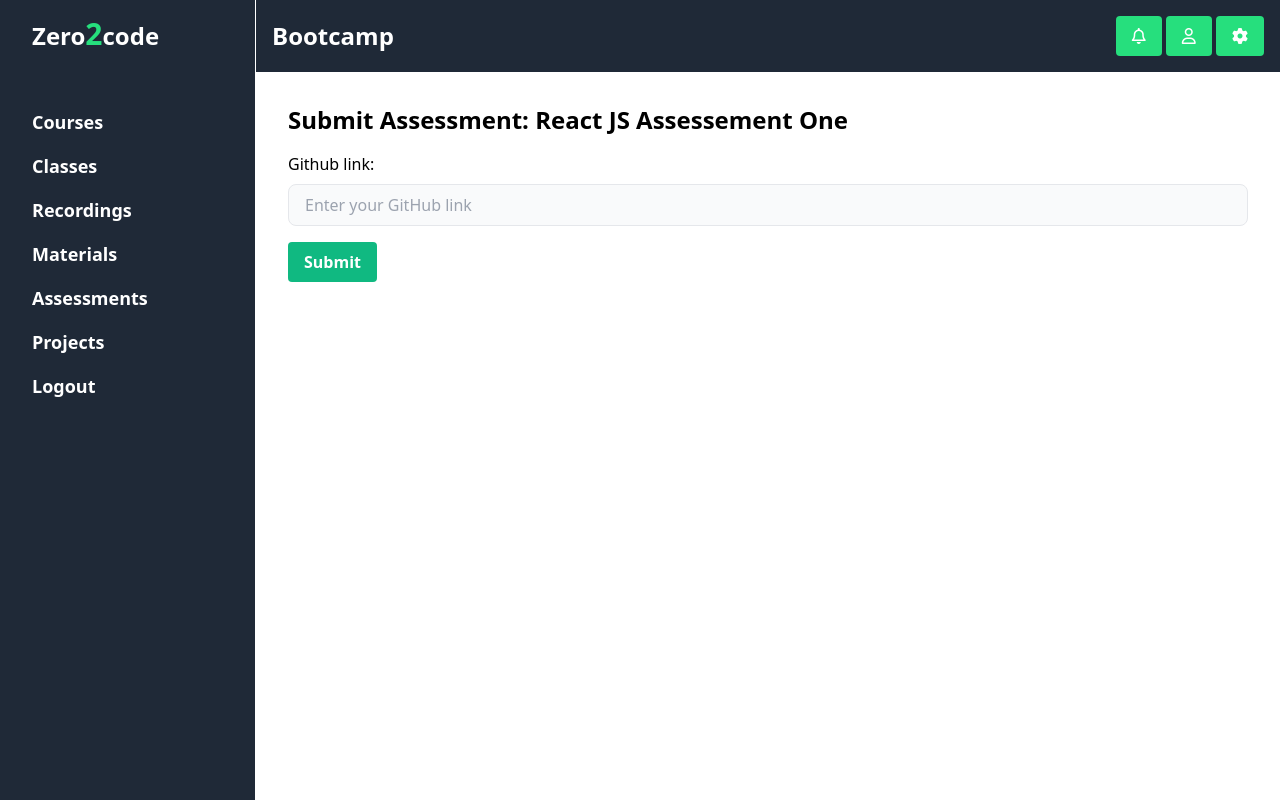
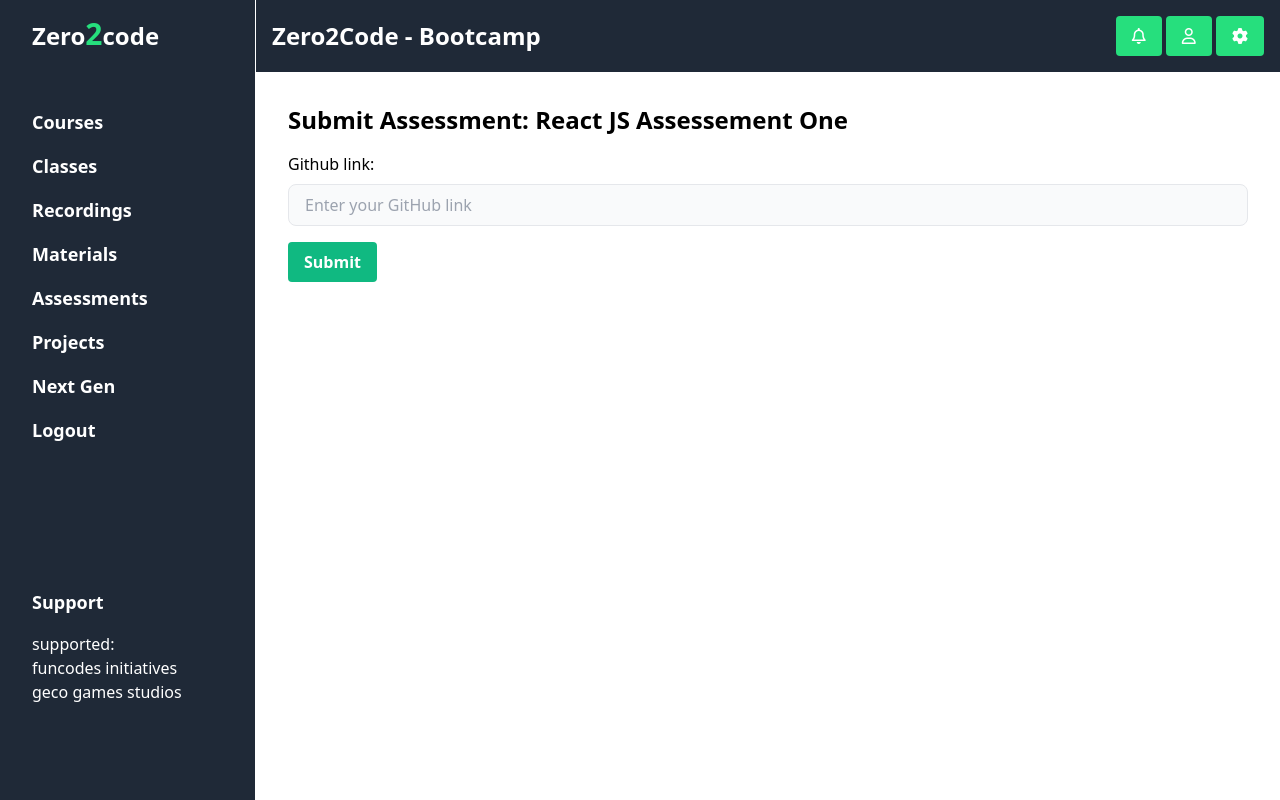
Before and after one commit to Narcob47/zero2code, a Django app: a page that uses dashboard/courses/templates/base.html in a window 1280 px wide. Run offline with Django 5.2, Linux system fonts and the light colour scheme; a user stored in the database is signed in; data comes from the database, SQL or seed files in the repository; both versions use the stored data as it was after the commit; some libraries are stand-ins or nearby versions.

Commit message:
more updates

```diff
--- a/dashboard/courses/forms.py
+++ b/dashboard/courses/forms.py
@@ -105,3 +105,23 @@ class AssessmentSubmissionForm(forms.ModelForm):
     class Meta:
         model = AssessmentDetail
         fields = ['github_link']
+
+class SupportForm(forms.Form):
+    name = forms.CharField(
+        widget=forms.TextInput(attrs={
+            'class': 'block w-full px-4 py-2 mt-2 text-gray-700 bg-gray-50 border rounded-lg focus:ring focus:ring-blue-300 focus:border-blue-400 focus:outline-none',
+            'placeholder': 'Enter your name',
+        })
+    )
+    email = forms.EmailField(
+        widget=forms.EmailInput(attrs={
+            'class': 'block w-full px-4 py-2 mt-2 text-gray-700 bg-gray-50 border rounded-lg focus:ring focus:ring-blue-300 focus:border-blue-400 focus:outline-none',
+            'placeholder': 'Enter your email',
+        })
+    )
+    message = forms.CharField(
+        widget=forms.Textarea(attrs={
+            'class': 'block w-full px-4 py-2 mt-2 text-gray-700 bg-gray-50 border rounded-lg focus:ring focus:ring-blue-300 focus:border-blue-400 focus:outline-none',
+            'placeholder': 'Enter your message',
+        })
+    )
--- a/dashboard/courses/templates/base.html
+++ b/dashboard/courses/templates/base.html
@@ -42,12 +42,26 @@
                 <a href="#" class="block text-lg font-bold py-2 px-4 hover:bg-gray-700" onclick="loadContent('{% url 'materials' %}')">Materials</a>
                 <a href="#" class="block text-lg font-bold py-2 px-4 hover:bg-gray-700" onclick="loadContent('{% url 'assessments' %}')">Assessments</a>
                 <a href="#" class="block text-lg font-bold py-2 px-4 hover:bg-gray-700" onclick="loadContent('{% url 'projects' %}')">Projects</a>
+                <a href="#" class="block text-lg font-bold py-2 px-4 hover:bg-gray-700" onclick="loadContent('{% url 'next_view' %}')">Next Gen</a>
             </nav>
+            <!-- Bottom Section -->
             <div class="mt-auto">
+                <!-- Logout Button -->
                 <form method="post" action="{% url 'logout' %}">
                     {% csrf_token %}
-                    <button type="submit" class="block text-lg font-bold py-2 px-4 w-full text-left hover:bg-gray-700">Logout</button>
+                    <button type="submit" class="block text-lg font-bold py-2 px-4 w-full text-left hover:bg-gray-700">
+                        Logout
+                    </button>
                 </form>
+                <!-- Support Button -->
+                <button onclick="loadContent('{% url 'support' %}')" class="block text-lg font-bold py-2 px-4 w-full text-left hover:bg-gray-700 mt-32">
+                    Support
+                </button>
+                <div class="text-left py-2 px-4">
+                    <p>supported:</p>
+                    <p>funcodes initiatives</p>
+                    <p>geco games studios</p>
+                </div>
             </div>
         </div>
         <!-- Main Content -->
@@ -57,7 +71,7 @@
                 <button class="lg:hidden text-white" onclick="toggleDrawer()">
                     <i class="fa fa-bars"></i>
                 </button>
-                <p class="text-2xl font-bold">Bootcamp</p>
+                <p class="text-2xl font-bold">Zero2Code - Bootcamp</p>
                 <div>
                     <button style="background: #26DF7D;" class="hover:bg-blue-700 text-white font-bold py-2 px-4 rounded" onclick="loadContent('{% url 'notifications' %}')"><i class="fa-regular fa-bell"></i></button>
                     <button style="background: #26DF7D;" class="hover:bg-blue-700 text-white font-bold py-2 px-4 rounded" onclick="loadContent('{% url 'profile' %}')"><i class="fa-regular fa-user"></i></button>
--- a/dashboard/courses/templates/login.html
+++ b/dashboard/courses/templates/login.html
@@ -58,7 +58,7 @@
                         name="terms"
                         class="form-checkbox text-blue-500 focus:ring focus:ring-blue-300" required>
                     <span class="ml-2 text-sm text-gray-600">
-                        I accept the <a href="/terms" class="text-blue-500 hover:underline">terms and conditions</a>.
+                        I accept the <a href="https://drive.google.com/file/d/1q7SZ8u4xBR-rkOiN0ofcmdEv2_sbQnnB/view?usp=drive_link" class="text-blue-500 hover:underline">terms and conditions</a>.
                     </span>
                 </label>
             </div>
--- /dev/null
+++ b/dashboard/courses/templates/next.html
@@ -0,0 +1,3 @@
+<div>
+    <h1>Nothoing yet to see here</h1>
+</div>
--- a/dashboard/courses/urls.py
+++ b/dashboard/courses/urls.py
@@ -16,13 +16,16 @@ urlpatterns = [
     path('projects/', views.project_list, name='projects'),
     path('recordings/', views.recording_list, name='recordings'),
     path('logout/', LogoutView.as_view(next_page='login'), name='logout'),
+    path('support/', views.support, name='support'),
+    path('next/', views.next_view, name='next_view'),
+
 
     #Header Navigation
     path('profile/', views.profile, name='profile'),
     path('change-password/', views.change_password, name='change_password'),
     path('notifications/', views.notifications, name='notifications'),
 
-    #Individual Pages with PK
+    #Individual Pages
     path('assessments/<slug:slug>/', views.assessment_detail, name='assessment_detail'),
     path('assessments/<slug:slug>/submit/', views.submit_assessment, name='submit_assessment'),
     path('notifications/view/<int:notification_id>/', views.view_notification, name='view_notification'),
@@ -32,5 +35,6 @@ urlpatterns = [
     path('assessment/<slug:slug>/', views.assessment_detail, name='assessment_detail'),
     path('material/<slug:slug>/', views.material_detail, name='material_detail'),
     path('project/<slug:slug>/', views.project_detail, name='project_detail'),
+    path('support/success/', views.support_success, name='support_success'),
 
 ]
--- a/dashboard/courses/views.py
+++ b/dashboard/courses/views.py
@@ -4,8 +4,9 @@ from django.contrib.auth.decorators import login_required
 from django.contrib.auth.views import LoginView
 from django.contrib.auth import update_session_auth_hash
 from django.contrib.auth.forms import PasswordChangeForm
+from django.core.mail import send_mail
 from .models import Course, Assessment, Material, Project, Class, UserProfile, Notification, Recording, AssessmentDetail
-from .forms import CustomLoginForm, UserProfileForm, UserForm, AssessmentSubmissionForm
+from .forms import CustomLoginForm, UserProfileForm, UserForm, AssessmentSubmissionForm, SupportForm
 
 def login_view(request):
     if request.method == 'POST':
@@ -150,3 +151,25 @@ def submit_assessment(request, slug):
     else:
         form = AssessmentSubmissionForm(instance=assessment)
     return render(request, 'submit_assessment.html', {'form': form, 'assessment': assessment})
+
+def support(request):
+    if request.method == 'POST':
+        form = SupportForm(request.POST)
+        if form.is_valid():
+            # Send email or handle the support request
+            send_mail(
+                subject=f"Support Request from {form.cleaned_data['name']}",
+                message=form.cleaned_data['message'],
+                from_email=form.cleaned_data['email'],
+                recipient_list=['support@example.com'],
+            )
+            return redirect('support_success')
+    else:
+        form = SupportForm()
+    return render(request, 'support.html', {'form': form})
+
+def support_success(request):
+    return render(request, 'support_success.html')
+
+def next_view(request):
+    return render(request, 'next.html')
```
Also changed, not shown: dashboard/courses/templates/support.html (added, +13 -0 lines), dashboard/courses/templates/support_success.html (added, +13 -0 lines), dashboard/courses/templates/coming_soon.html (added), dashboard/db.sqlite3.
